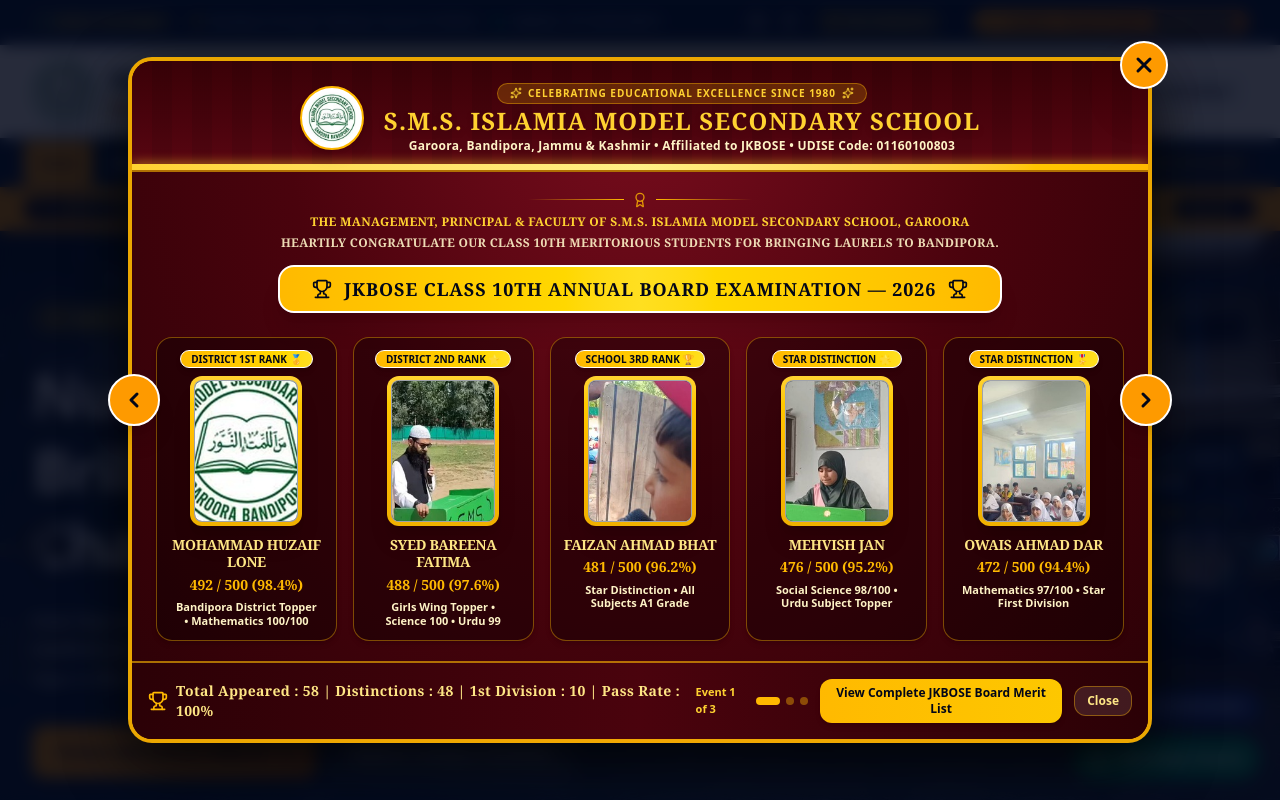
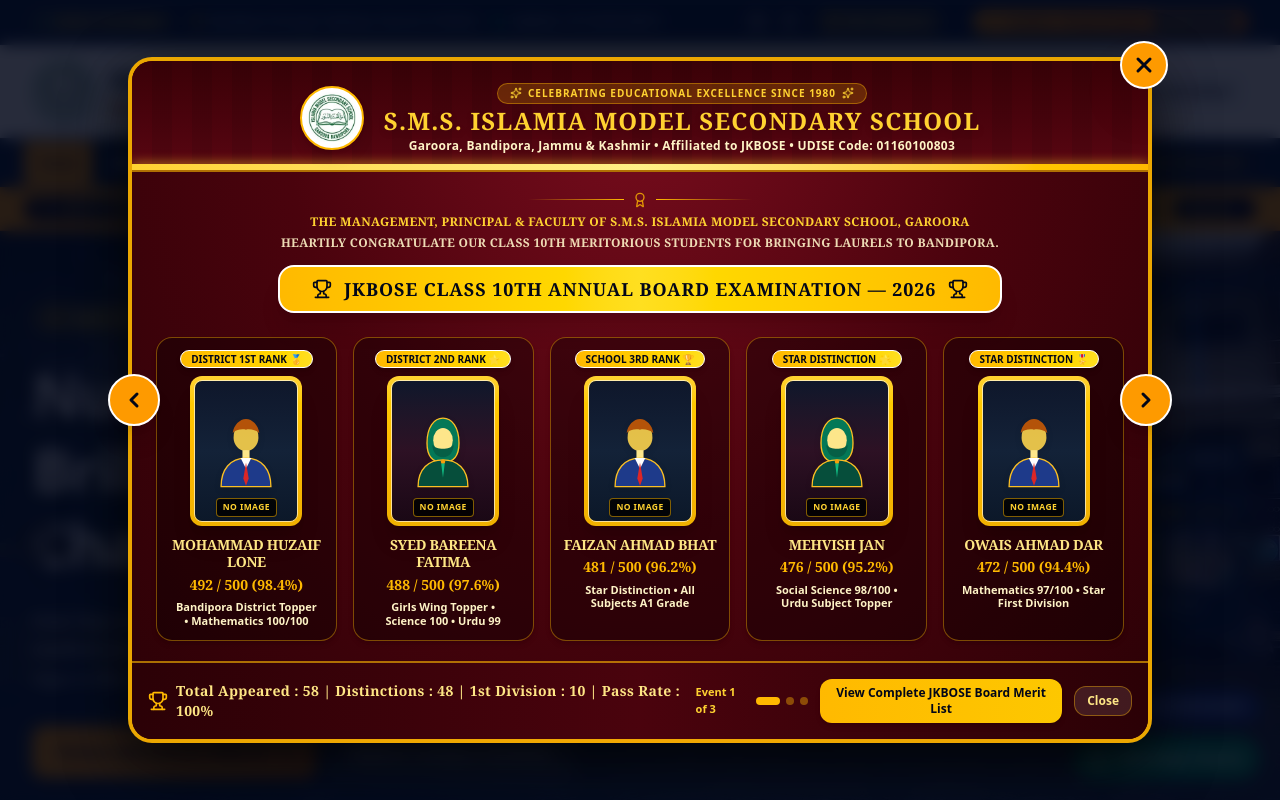
Before and after one commit to gitmuneeb/imssg-website, a React (Vite) app: page / in a window 1280 px wide. Shown: the top 800 px of the page. Built offline with nearby package versions, Linux system fonts and the light colour scheme; a web font is replaced by a local one.

Commit message:
Replace student photos in Achievement pop-up with clean Boy and Girl placeholder icons indicating No Image

```diff
--- a/src/components/AchievementModal.tsx
+++ b/src/components/AchievementModal.tsx
@@ -6,7 +6,6 @@ import {
   Trophy,
   Award,
   Medal,
-  Star,
   Sparkles,
   GraduationCap
 } from 'lucide-react';
@@ -24,7 +23,7 @@ interface Achiever {
   badge: string;
   scoreOrAward: string;
   achievement: string;
-  image: string;
+  gender: 'boy' | 'girl';
 }
 
 interface SlideData {
@@ -38,6 +37,53 @@ interface SlideData {
   targetTab: TabType;
   actionText: string;
 }
+
+// Boy Student Avatar Icon (Indicates No Image Available)
+const BoyAvatar: React.FC = () => (
+  <div className="relative w-full h-full flex flex-col items-center justify-center bg-gradient-to-b from-slate-900 via-[#132238] to-[#0c1829] p-1.5 select-none overflow-hidden">
+    {/* Boy Silhouette with Uniform */}
+    <svg viewBox="0 0 80 90" fill="none" className="w-16 h-18 sm:w-18 sm:h-20 drop-shadow-md" xmlns="http://www.w3.org/2000/svg">
+      {/* Boy Hair & Head */}
+      <path d="M26 30C26 18 33 10 40 10C47 10 54 18 54 30C54 38 48 45 40 45C32 45 26 38 26 30Z" fill="#fcd34d" fillOpacity="0.9" />
+      <path d="M25 25C26 16 33 9 40 9C47 9 54 16 55 25C51 21 44 20 40 21C35 20 28 21 25 25Z" fill="#b45309" />
+      {/* Neck */}
+      <rect x="36" y="44" width="8" height="9" fill="#fde68a" />
+      {/* School Uniform Shoulders */}
+      <path d="M12 85C12 66 22 53 40 53C58 53 68 66 68 85H12Z" fill="#1e3a8a" stroke="#fbbf24" strokeWidth="1.5" />
+      {/* Shirt Collar & Tie */}
+      <polygon points="34,53 40,65 46,53" fill="#ffffff" />
+      <polygon points="40,58 37,76 40,84 43,76" fill="#dc2626" />
+    </svg>
+    {/* "No Image" Label Pill */}
+    <span className="absolute bottom-1 bg-black/85 text-amber-300 text-[8px] sm:text-[8.5px] font-black px-1.5 py-0.5 rounded border border-amber-400/50 tracking-wider uppercase shadow-sm">
+      No Image
+    </span>
+  </div>
+);
+
+// Girl Student Avatar Icon (Indicates No Image Available)
+const GirlAvatar: React.FC = () => (
+  <div className="relative w-full h-full flex flex-col items-center justify-center bg-gradient-to-b from-slate-900 via-[#2d1124] to-[#1a0815] p-1.5 select-none overflow-hidden">
+    {/* Girl Silhouette with School Scarf / Hijab */}
+    <svg viewBox="0 0 80 90" fill="none" className="w-16 h-18 sm:w-18 sm:h-20 drop-shadow-md" xmlns="http://www.w3.org/2000/svg">
+      {/* Head Scarf Draping */}
+      <path d="M22 36C22 18 30 8 40 8C50 8 58 18 58 36C58 48 54 58 40 58C26 58 22 48 22 36Z" fill="#047857" stroke="#fbbf24" strokeWidth="1.5" />
+      {/* Inner Face Oval */}
+      <ellipse cx="40" cy="33" rx="11" ry="14" fill="#fde68a" />
+      {/* Scarf chin wrap */}
+      <path d="M28 38C32 44 48 44 52 38C52 46 47 52 40 52C33 52 28 46 28 38Z" fill="#065f46" />
+      {/* School Uniform Shoulders with Draped Scarf */}
+      <path d="M12 85C12 65 24 55 40 55C56 55 68 65 68 85H12Z" fill="#064e3b" stroke="#fbbf24" strokeWidth="1.5" />
+      {/* Brooch & Scarf fold */}
+      <circle cx="40" cy="57" r="2.5" fill="#f59e0b" />
+      <polygon points="38,59 40,75 42,59" fill="#10b981" />
+    </svg>
+    {/* "No Image" Label Pill */}
+    <span className="absolute bottom-1 bg-black/85 text-amber-300 text-[8px] sm:text-[8.5px] font-black px-1.5 py-0.5 rounded border border-amber-400/50 tracking-wider uppercase shadow-sm">
+      No Image
+    </span>
+  </div>
+);
 
 export const AchievementModal: React.FC<AchievementModalProps> = ({
   isOpen,
@@ -59,35 +105,35 @@ export const AchievementModal: React.FC<AchievementModalProps> = ({
           badge: 'DISTRICT 1ST RANK 🥇',
           scoreOrAward: '492 / 500 (98.4%)',
           achievement: 'Bandipora District Topper • Mathematics 100/100',
-          image: '/images/achievers/imss_students/imss_student_1.jpg'
+          gender: 'boy'
         },
         {
           name: 'SYED BAREENA FATIMA',
           badge: 'DISTRICT 2ND RANK ⭐',
           scoreOrAward: '488 / 500 (97.6%)',
           achievement: 'Girls Wing Topper • Science 100 • Urdu 99',
-          image: '/images/achievers/imss_students/imss_student_2.jpg'
+          gender: 'girl'
         },
         {
           name: 'FAIZAN AHMAD BHAT',
           badge: 'SCHOOL 3RD RANK 🏆',
           scoreOrAward: '481 / 500 (96.2%)',
           achievement: 'Star Distinction • All Subjects A1 Grade',
-          image: '/images/achievers/imss_students/imss_student_3.jpg'
+          gender: 'boy'
         },
         {
           name: 'MEHVISH JAN',
           badge: 'STAR DISTINCTION 🌟',
           scoreOrAward: '476 / 500 (95.2%)',
           achievement: 'Social Science 98/100 • Urdu Subject Topper',
-          image: '/images/achievers/imss_students/imss_student_4.jpg'
+          gender: 'girl'
         },
         {
           name: 'OWAIS AHMAD DAR',
           badge: 'STAR DISTINCTION 🎖️',
           scoreOrAward: '472 / 500 (94.4%)',
           achievement: 'Mathematics 97/100 • Star First Division',
-          image: '/images/achievers/imss_students/imss_student_5.jpg'
+          gender: 'boy'
         }
       ],
       summaryTally: 'Total Appeared : 58  |  Distinctions : 48  |  1st Division : 10  |  Pass Rate : 100%',
@@ -106,35 +152,35 @@ export const AchievementModal: React.FC<AchievementModalProps> = ({
           badge: 'NEET QUALIFIER 🩺',
           scoreOrAward: '489 / 500 (97.8%)',
           achievement: 'Medical Stream Topper • Biology 99/100',
-          image: '/images/achievers/imss_students/imss_student_12.jpg'
+          gender: 'boy'
         },
         {
           name: 'AREEBA MANZOOR',
           badge: 'JEE SELECTED 📐',
           scoreOrAward: '482 / 500 (96.4%)',
           achievement: 'Non-Medical Stream Topper • Math 99/100',
-          image: '/images/achievers/imss_students/imss_student_13.jpg'
+          gender: 'girl'
         },
         {
           name: 'MUNEEB-UL-ISLAM',
           badge: 'STREAM TOPPER 📚',
           scoreOrAward: '475 / 500 (95.0%)',
           achievement: 'Humanities Stream Topper • Pol. Science 99',
-          image: '/images/achievers/imss_students/imss_student_14.jpg'
+          gender: 'boy'
         },
         {
           name: 'SAIMA RASHID',
           badge: 'COMMERCE TOPPER 📈',
           scoreOrAward: '471 / 500 (94.2%)',
           achievement: 'Accountancy 100/100 • Economics 96/100',
-          image: '/images/achievers/imss_students/imss_student_15.jpg'
+          gender: 'girl'
         },
         {
           name: 'DANISH FAROOQ',
           badge: 'STAR DISTINCTION 🔬',
           scoreOrAward: '468 / 500 (93.6%)',
           achievement: 'Physics Distinction 98/100 • Science Merit',
-          image: '/images/achievers/imss_students/imss_student_16.jpg'
+          gender: 'boy'
         }
       ],
       summaryTally: 'Medical / NEET : 14  |  Engineering / JEE : 12  |  Distinctions : 92%  |  Placements : 100%',
@@ -153,35 +199,35 @@ export const AchievementModal: React.FC<AchievementModalProps> = ({
           badge: '1ST POSITION GOLD 🥇',
           scoreOrAward: 'CHAMPIONS CUP',
           achievement: 'Kashmir Valley Inter-School Husn-e-Qirat Championship',
-          image: '/images/achievers/imss_students/imss_student_23.jpg'
+          gender: 'boy'
         },
         {
           name: 'ZAIRA SHAFI & TEAM',
           badge: 'BEST SPEAKER & GOLD 🏆',
           scoreOrAward: 'DISTRICT TROPHY',
           achievement: 'Bandipora District Youth Parliamentary Debate',
-          image: '/images/achievers/imss_students/imss_student_24.jpg'
+          gender: 'girl'
         },
         {
           name: 'SENIOR ATHLETICS RELAY',
           badge: '1ST POSITION GOLD 🏃',
           scoreOrAward: 'GOLD MEDAL & CUP',
           achievement: 'District Bandipora Inter-School 4x100m Track Meet',
-          image: '/images/achievers/imss_students/imss_student_25.jpg'
+          gender: 'boy'
         },
         {
           name: 'HAMZA MALIK',
           badge: 'STATE INNOVATION AWARD 🔬',
           scoreOrAward: '1ST PRIZE & CUP',
           achievement: 'J&K UT Science & Robotics Innovation Expo 2026',
-          image: '/images/achievers/imss_students/imss_student_26.jpg'
+          gender: 'boy'
         },
         {
           name: 'NOOR-UL-HUDA',
           badge: 'GOLD MEDALIST 🌟',
           scoreOrAward: '1ST PRIZE',
           achievement: 'Kashmir Valley Inter-School Naat Khuwani Championship',
-          image: '/images/achievers/imss_students/imss_student_27.jpg'
+          gender: 'girl'
         }
       ],
       summaryTally: 'Gold Medals : 28  |  District Championship Cups : 16  |  Valley Trophies : 6  |  State Finalists : 8',
@@ -276,7 +322,7 @@ export const AchievementModal: React.FC<AchievementModalProps> = ({
           }}
           onClick={(e) => e.stopPropagation()}
         >
-          {/* Top Ceremonial Scalloped Maroon Curtain Valance with Golden Fringe */}
+          {/* Top Ceremonial Maroon Curtain Valance with Golden Fringe */}
           <div className="relative w-full overflow-hidden bg-gradient-to-b from-[#3a0107] to-[#590612] border-b-2 border-amber-400/60 pb-3 sm:pb-4 pt-4 sm:pt-5 px-4 sm:px-6">
             {/* Velvet Drapery Texture / Pleats */}
             <div
@@ -291,9 +337,9 @@ export const AchievementModal: React.FC<AchievementModalProps> = ({
               className="absolute bottom-0 left-0 right-0 h-1.5 bg-gradient-to-r from-amber-300 via-yellow-200 to-amber-400 shadow-[0_0_12px_rgba(251,191,36,0.8)]"
             />
 
-            {/* School Header: Logo, Official Title, Location & Registration */}
+            {/* School Header: Clean Official Logo + School Title + Location */}
             <div className="relative z-10 flex flex-col sm:flex-row items-center justify-center gap-3 sm:gap-5 text-center">
-              {/* Official School Logo */}
+              {/* Clean Official School Logo (No sunburst border) */}
               <div className="w-14 h-14 sm:w-16 sm:h-16 rounded-full bg-white p-1 border-2 border-amber-400 shrink-0 shadow-lg overflow-hidden flex items-center justify-center">
                 <img
                   src="/images/logo.jpg"
@@ -354,7 +400,7 @@ export const AchievementModal: React.FC<AchievementModalProps> = ({
             </div>
           </div>
 
-          {/* Student Showcase: EXACTLY 5 STUDENTS PER EVENT */}
+          {/* Student Showcase: EXACTLY 5 STUDENTS WITH BOY / GIRL "NO IMAGE" AVATARS */}
           <div className="px-3 sm:px-6 py-4 sm:py-5">
             <div className="grid grid-cols-1 sm:grid-cols-5 gap-3 sm:gap-4 max-w-5xl mx-auto">
               {current.achievers.map((achiever, idx) => (
@@ -367,14 +413,14 @@ export const AchievementModal: React.FC<AchievementModalProps> = ({
                     {achiever.badge}
                   </div>
 
-                  {/* Student Photo in Golden Frame */}
+                  {/* Boy / Girl Avatar Frame Indicating No Photo */}
                   <div className="bg-gradient-to-b from-amber-300 via-amber-400 to-yellow-500 p-1 rounded-xl shadow-xl w-24 sm:w-28 aspect-[3/4]">
-                    <div className="w-full h-full bg-slate-900 rounded-lg overflow-hidden border border-white/60">
-                      <img
-                        src={achiever.image}
-                        alt={achiever.name}
-                        className="w-full h-full object-cover group-hover:scale-110 transition-transform duration-300"
-                      />
+                    <div className="w-full h-full rounded-lg overflow-hidden border border-white/60">
+                      {achiever.gender === 'boy' ? (
+                        <BoyAvatar />
+                      ) : (
+                        <GirlAvatar />
+                      )}
                     </div>
                   </div>
 
```
